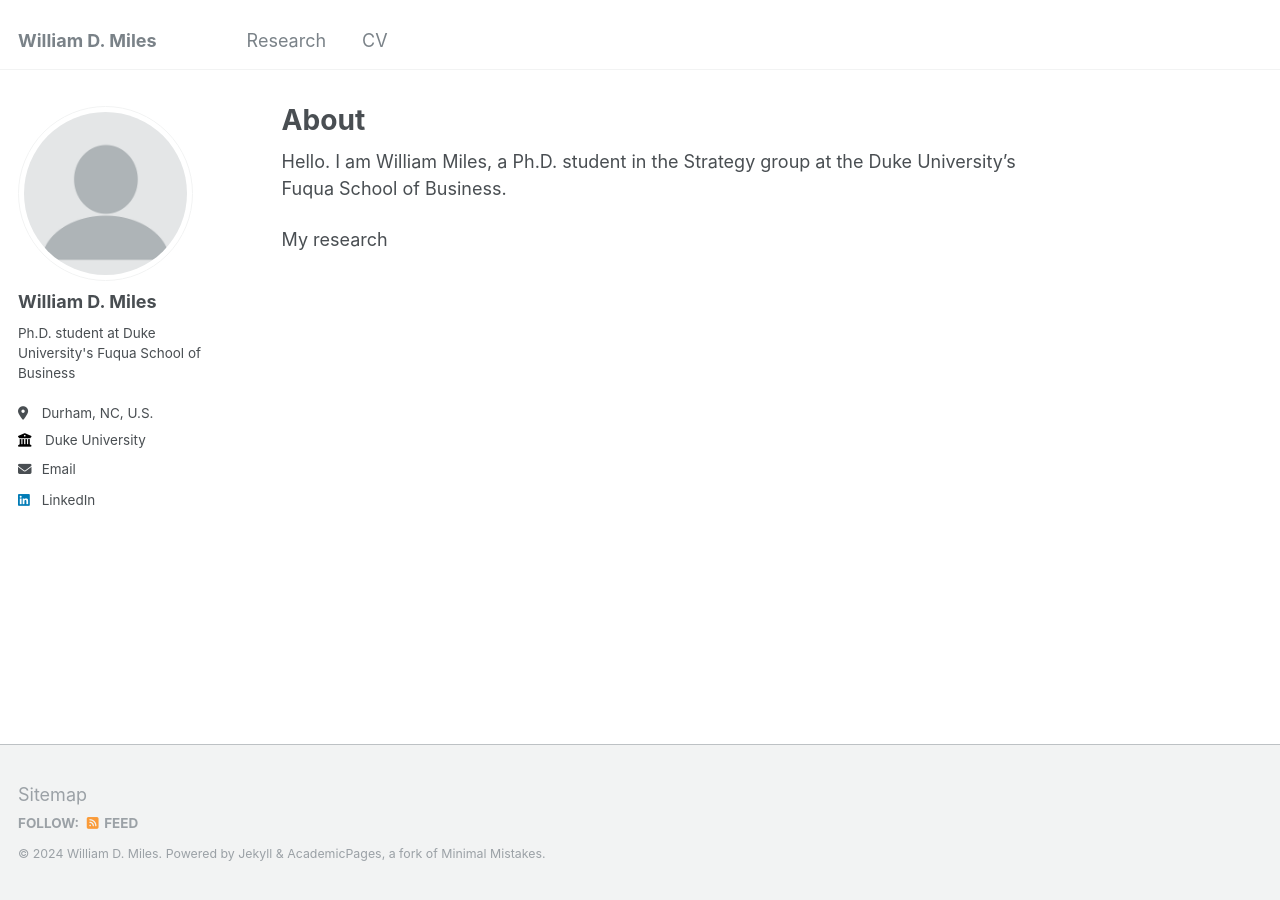
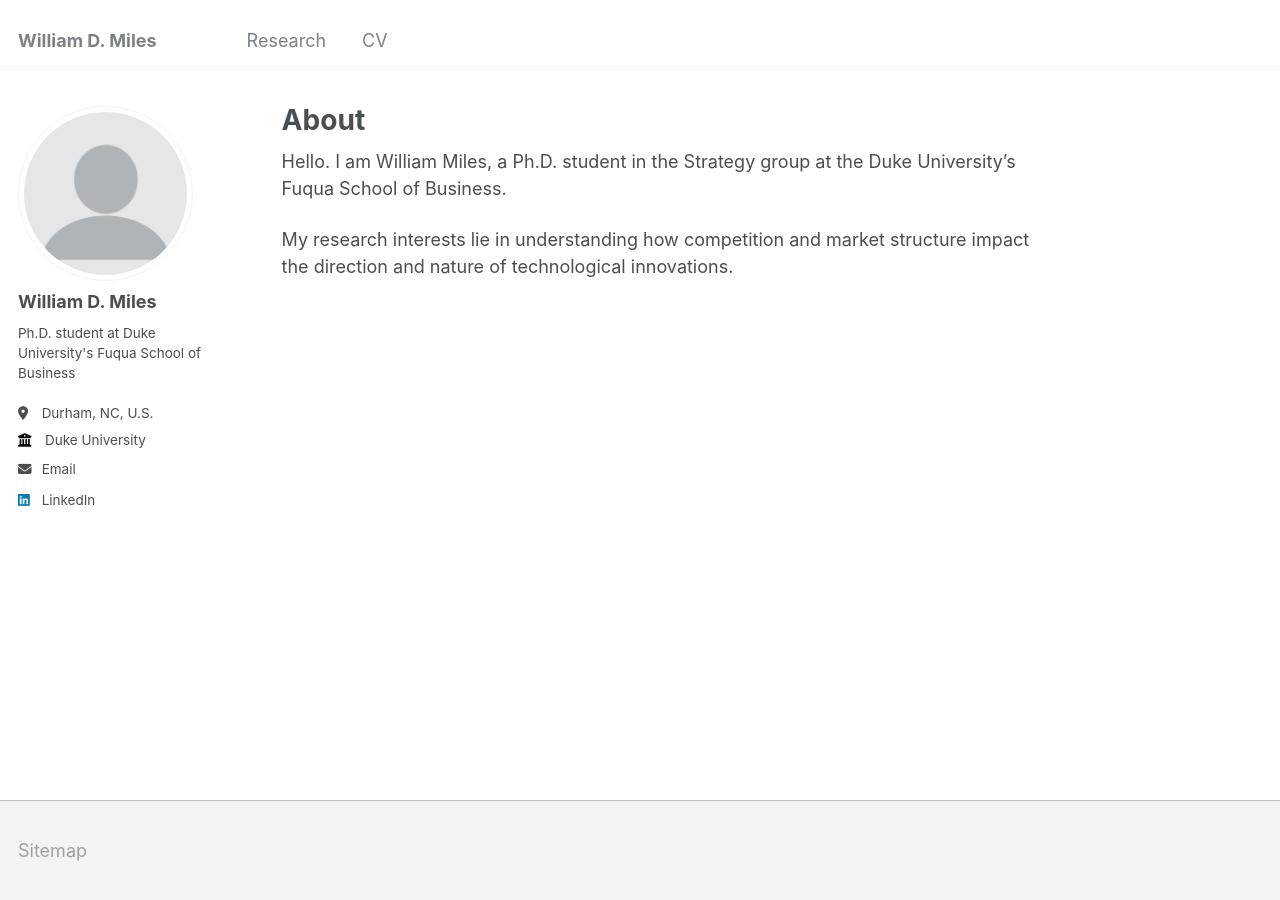
Before and after one commit to willdmiles/willdmiles.github.io, a Jekyll site: the page built from _pages/about.md, in a window 1280 px wide. Built offline with Jekyll 4.4.1, drawn with Linux system fonts in a browser that asks for light colours.

Commit message:
remove footer

```diff
--- a/_includes/footer.html
+++ b/_includes/footer.html
@@ -1,4 +1,4 @@
-{% include base_path %}
+<!-- {% include base_path %}
 
 {% if site.author.github or site.author.bitbucket or site.atom_feed.hide != true %}
 <div class="page__footer-follow">
@@ -19,4 +19,4 @@
 </div>
 {% endif %}
 
-<div class="page__footer-copyright">&copy; {{ site.time | date: '%Y' }} {{ site.name | default: site.title }}. {{ site.data.ui-text[site.locale].powered_by | default: "Powered by" }} <a href="http://jekyllrb.com" rel="nofollow">Jekyll</a> &amp; <a href="https://github.com/academicpages/academicpages.github.io">AcademicPages</a>, a fork of <a href="https://mademistakes.com/work/minimal-mistakes-jekyll-theme/" rel="nofollow">Minimal Mistakes</a>.</div>
+<div class="page__footer-copyright">&copy; {{ site.time | date: '%Y' }} {{ site.name | default: site.title }}. {{ site.data.ui-text[site.locale].powered_by | default: "Powered by" }} <a href="http://jekyllrb.com" rel="nofollow">Jekyll</a> &amp; <a href="https://github.com/academicpages/academicpages.github.io">AcademicPages</a>, a fork of <a href="https://mademistakes.com/work/minimal-mistakes-jekyll-theme/" rel="nofollow">Minimal Mistakes</a>.</div> -->
--- a/_pages/about.md
+++ b/_pages/about.md
@@ -9,4 +9,4 @@ redirect_from:
 
 Hello. I am William Miles, a Ph.D. student in the Strategy group at the Duke University's Fuqua School of Business.
 
-My research
+My research interests lie in understanding how competition and market structure impact the direction and nature of technological innovations.
```
Also changed, not shown: 1 other file.
